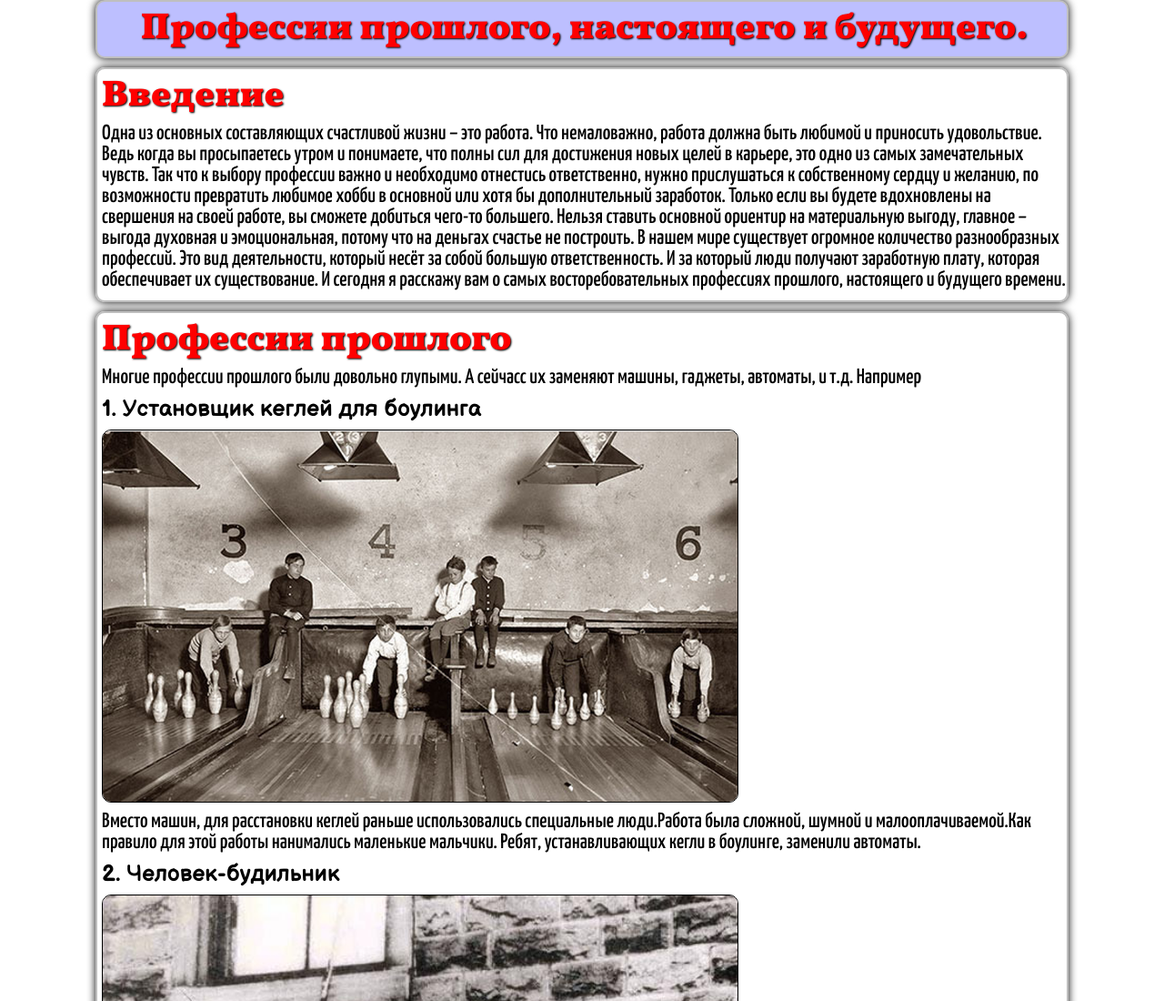
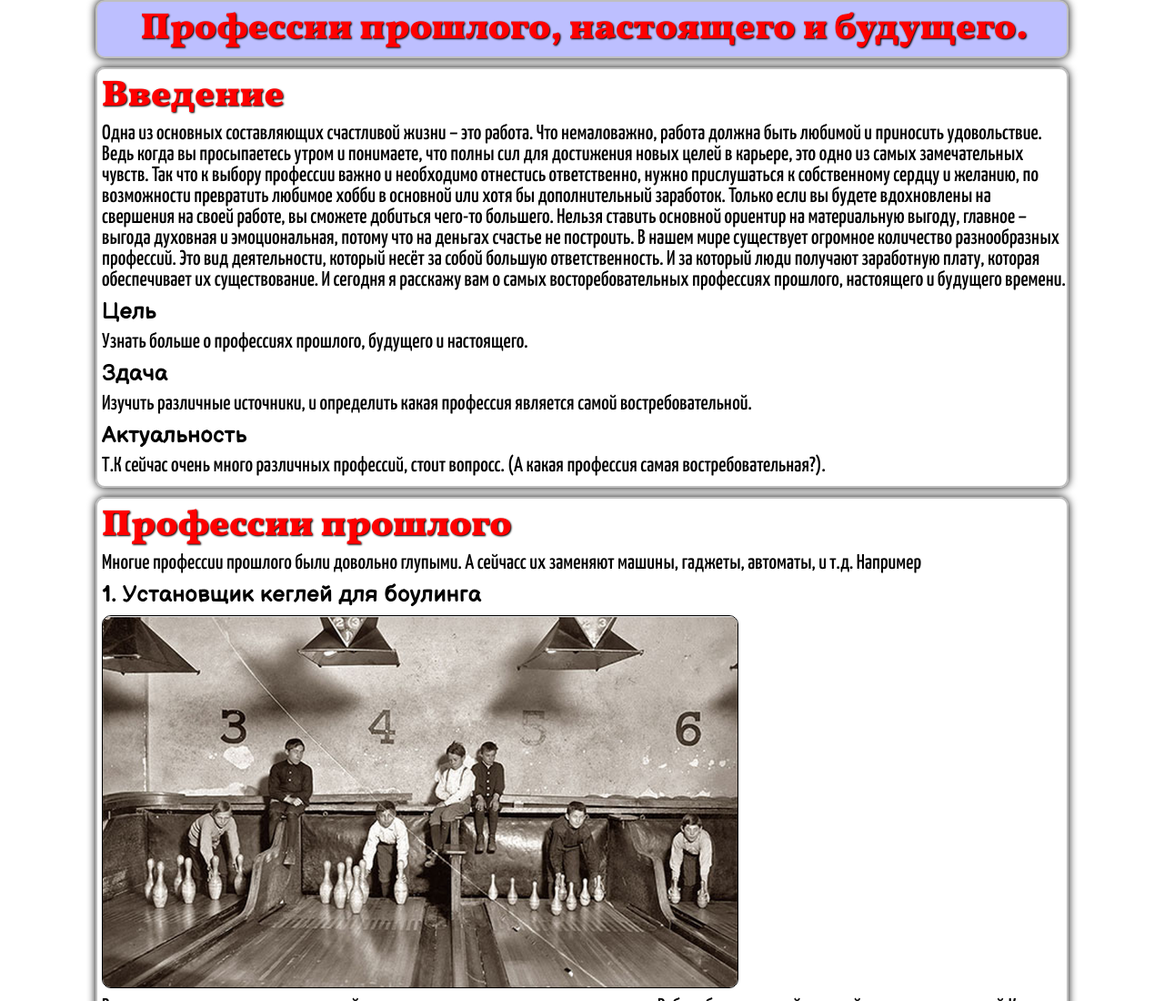
Before and after one commit to Dekillston/ProfessionsDekill, a plain HTML site: page index.html in a window 1280 px wide. Shown: the top 1100 px of the page at 91% size. Drawn offline with Linux system fonts and the light colour scheme.

Commit message:
Update index.html

```diff
--- a/index.html
+++ b/index.html
@@ -54,6 +54,12 @@ h1,h2,h3,h4,h5,h6{font-size:inherit;font-weight: 400;}
 		<div class="Introduction">
 			<h2>Введение</h2>
 			<h3>Одна из основных составляющих счастливой жизни – это работа. Что немаловажно, работа должна быть любимой и приносить удовольствие. Ведь когда вы просыпаетесь утром и понимаете, что полны сил для достижения новых целей в карьере, это одно из самых замечательных чувств. Так что к выбору профессии важно и необходимо отнестись ответственно, нужно прислушаться к собственному сердцу и желанию, по возможности превратить любимое хобби в основной или хотя бы дополнительный заработок. Только если вы будете вдохновлены на свершения на своей работе, вы сможете добиться чего-то большего. Нельзя ставить основной ориентир на материальную выгоду, главное – выгода духовная и эмоциональная, потому что на деньгах счастье не построить. В нашем мире существует огромное количество разнообразных профессий. Это вид деятельности, который несёт за собой большую ответственность. И за который люди получают заработную плату, которая обеспечивает их существование. И сегодня я расскажу вам о самых восторебовательных профессиях прошлого, настоящего и будущего времени.</h3>
+			<h4>Цель</h4>
+			<h3>Узнать больше о профессиях прошлого, будущего и настоящего.</h3>
+			<h4>Здача</h4>
+			<h3>Изучить различные источники, и определить какая профессия является самой востребовательной.</h3>
+			<h4>Актуальность</h4>
+			<h3>Т.К сейчас очень много различных профессий, стоит вопросс. (А какая профессия самая востребовательная?).</h3>
 		</div>
 		<div class="Professions_of_the_past">
 			<h2>Профессии прошлого</h2>
```
